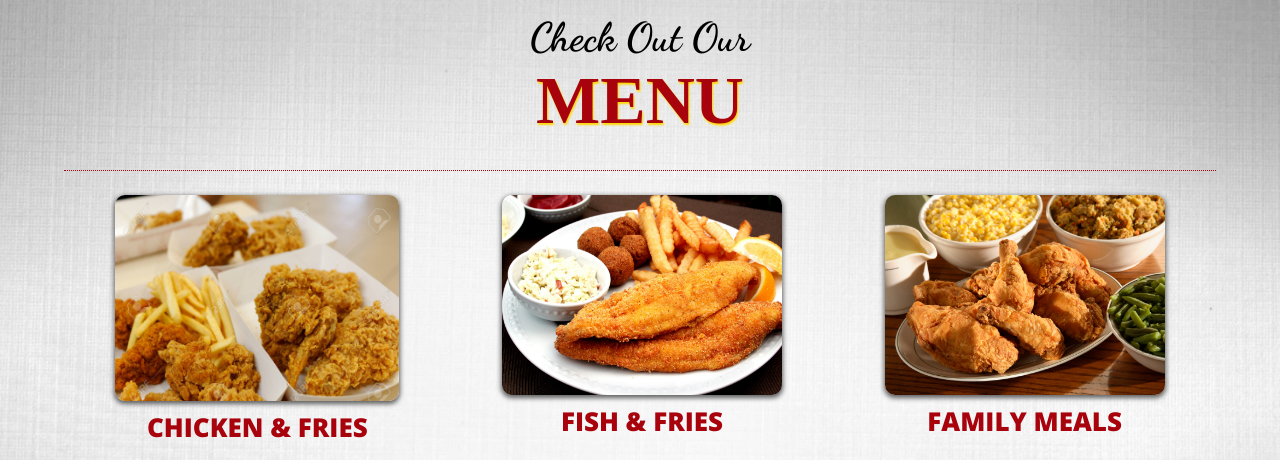
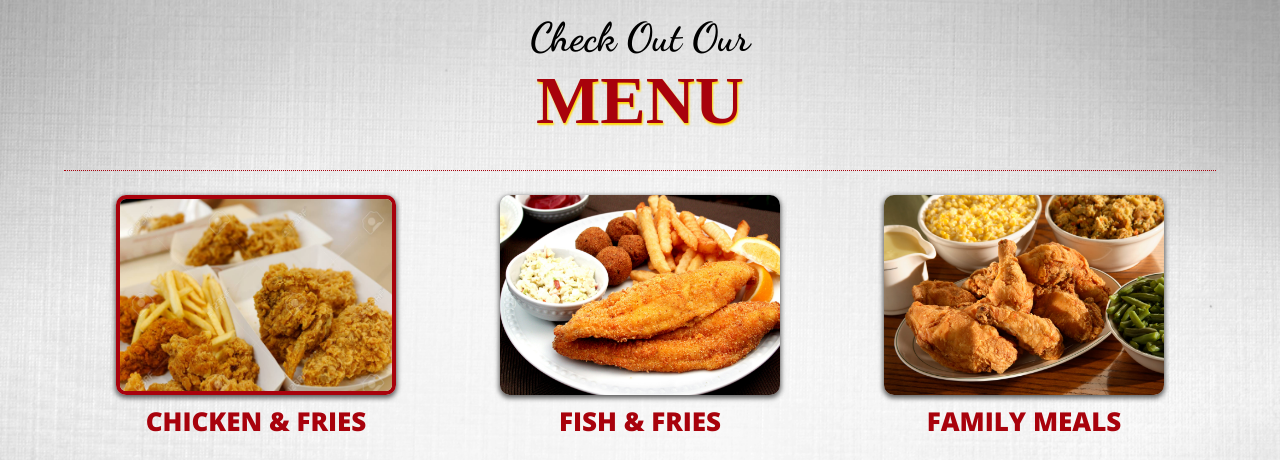
Before and after one commit to btolor/FAST-FOOD-WEBSITE, a plain HTML site: page index.html in a window 1280 px wide. In both pictures the pointer is over the picture 256 px from the left and 1634 px from the top of the page. Shown: the part 1339-1799 px from the top of the page. Drawn offline with nearby package versions, Linux system fonts and the light colour scheme; a web font is replaced by a local one.

Commit message:
Changed the home page menu images hovering affect...

```diff
--- a/css/home.css
+++ b/css/home.css
@@ -498,13 +498,11 @@ main .food-menu .container-fluid .categories img {
     -webkit-box-shadow: 0px 2px 5px 1px rgba(92, 92, 92, 1);
     -moz-box-shadow: 0px 2px 5px 1px rgba(92, 92, 92, 1);
     box-shadow: 0px 2px 5px 1px rgba(92, 92, 92, 1);
-    -webkit-transition: 0.3s;
-    transition: 0.3s;
+    transition: .3s;
 }
 
 main .food-menu .container-fluid .categories img:hover {
-    height: 206px;
-    width: 284px;
+    border: 4px solid #A8020C;
 }
 
 main .food-menu .container-fluid .categories .bottom {
@@ -769,10 +767,10 @@ footer .container .bottom a {
         width: 220px;
     }
 
-    main .food-menu .container-fluid .categories img:hover {
+    /* main .food-menu .container-fluid .categories img:hover {
         height: 184px;
         width: 224px;
-    }
+    } */
 }
 
 
```
